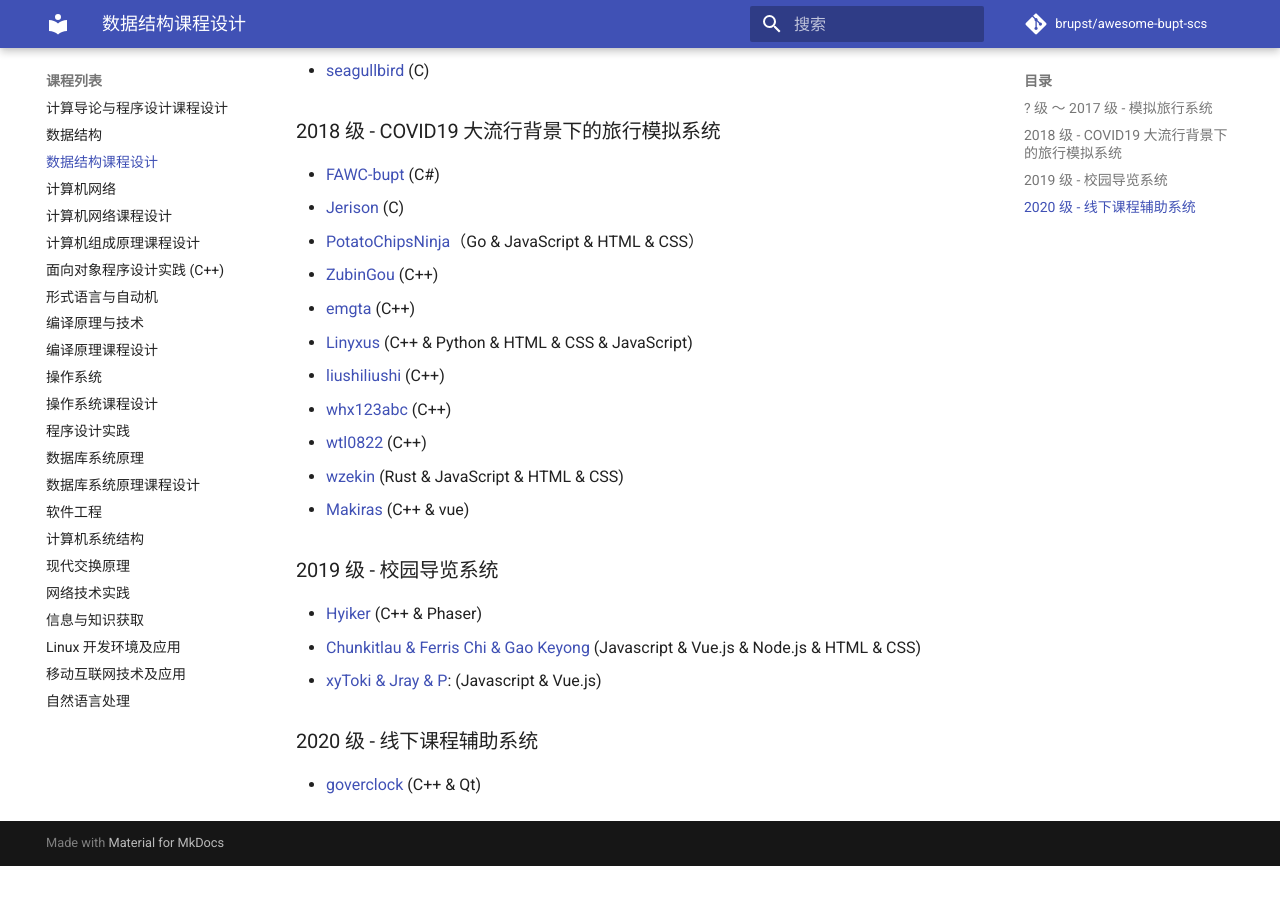
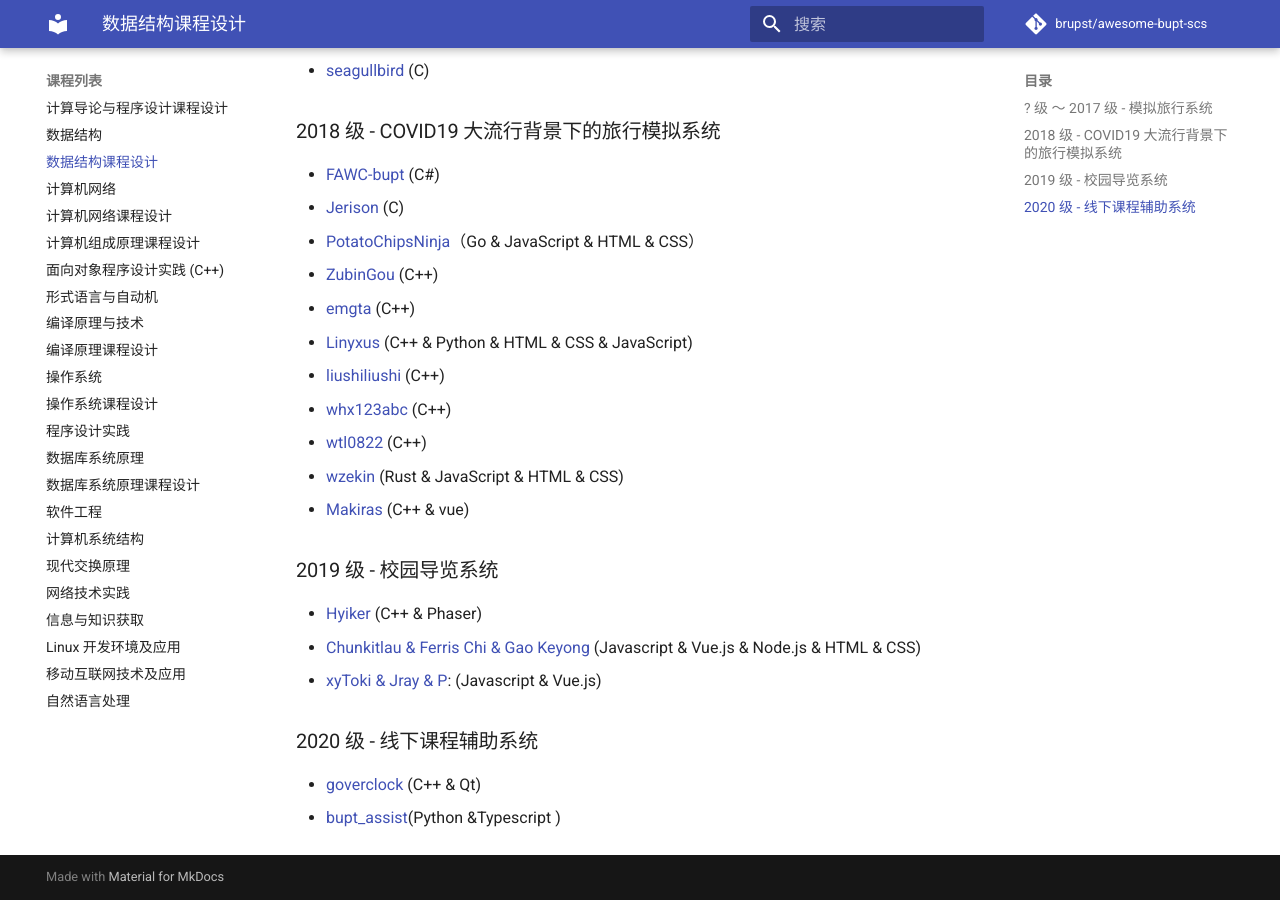
Before and after one commit to brupst/awesome-bupt-scs, an MkDocs documentation site: the page built from projects/Project-Laboratory-Algorithms-and-Data-Structures.md, in a window 1280 px wide and 900 px high, scrolled down 518 px. Built offline with MkDocs 1.6.1 and Material for MkDocs 9.7.7, drawn with Linux system fonts in a browser that asks for light colours; comment, search, counter and statistics services are not loaded; before the commit the page ends 1384 px from its top, so only the background shows below that.

Commit message:
Update Project-Laboratory-Algorithms-and-Data-Structures.md (#55)

```diff
--- a/projects/Project-Laboratory-Algorithms-and-Data-Structures.md
+++ b/projects/Project-Laboratory-Algorithms-and-Data-Structures.md
@@ -35,3 +35,4 @@
 
 ### 2020 级 - 线下课程辅助系统
 * [goverclock](https://github.com/goverclock/BUPT-Projects-Public/tree/main/DS-curriculum-design) (C++ & Qt)
+* [bupt_assist](https://github.com/FkerYJ/bupt_assist)(Python &Typescript )
```
